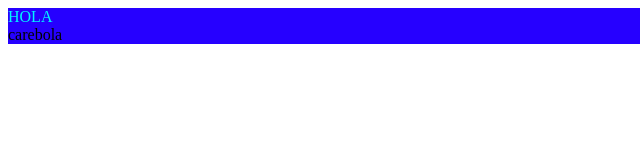
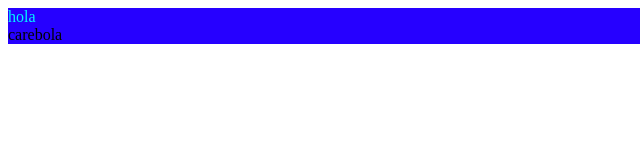
Before and after one commit to sebastianrojas155/TPS2310FT_Rojas-Sebastian, a plain HTML site: page selectores-1.html in a window 1280 px wide. Shown: the full height of the page, 0-640 px from the left. Drawn offline with Linux system fonts and the light colour scheme.

Commit message:
Anatomia HTML y CSS

```diff
--- a/selectores-1.html
+++ b/selectores-1.html
@@ -15,26 +15,19 @@
         div {
 
             background: rgb(38, 0, 255)
-
         }
-
         .titule {
 
             color:rgb(0, 247, 255)
-
         }
-
         </style>
-
 </head>
 
 <body>
 
-    <div class="titule">HOLA</div>
+    <div class="titule">hola</div>
 
     <div>carebola</div>
-
-
 
 </body>
 
```
